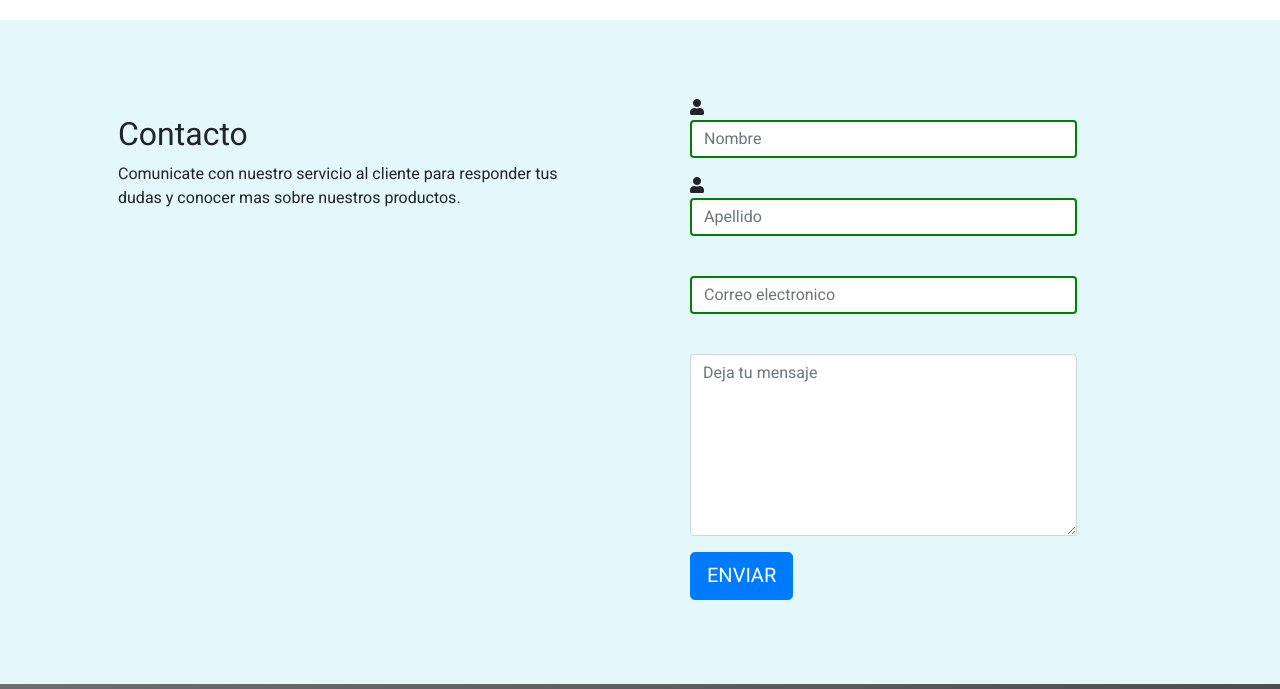
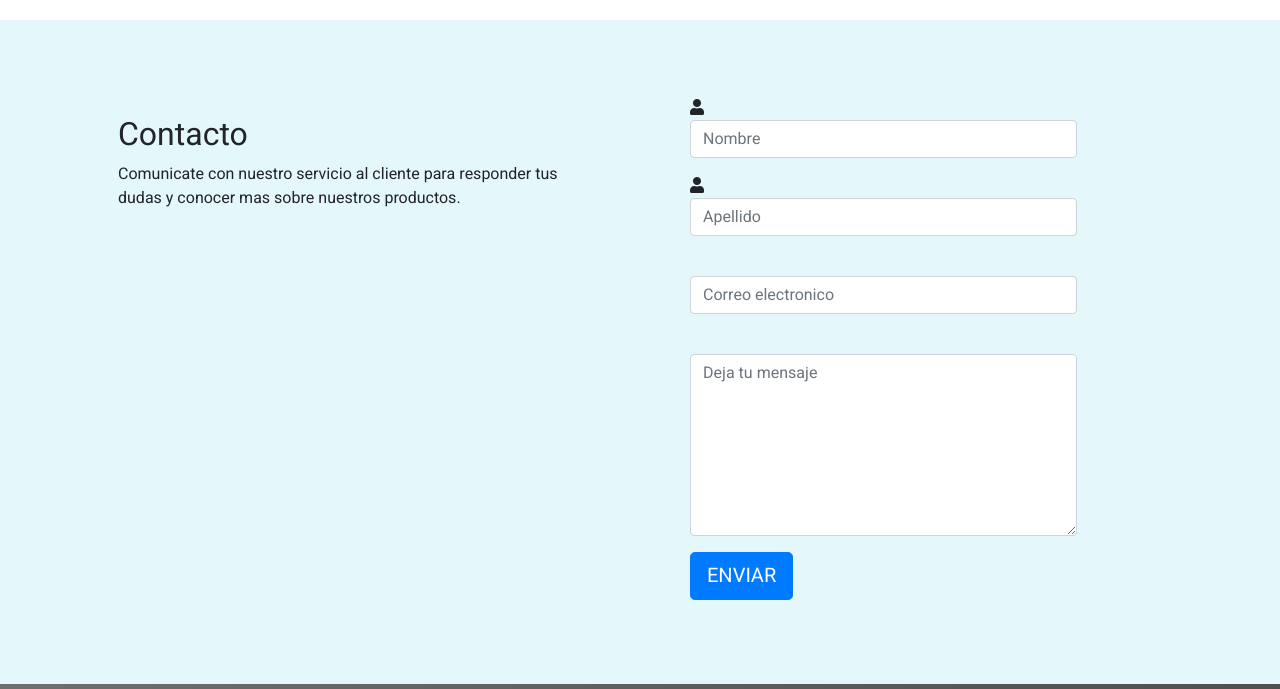
Before and after one commit to nicolasgomez2093/Tesla-Argentina-Web, a plain HTML site: page index.html in a window 1280 px wide. Shown: the part 1860-2549 px from the top of the page. Drawn offline with nearby package versions, Linux system fonts and the light colour scheme.

Commit message:
Update Tesla.css

```diff
--- a/Tesla.css
+++ b/Tesla.css
@@ -83,9 +83,9 @@
 textarea:hover {
     border: solid 1px blue;
 }
-input:valid {
+/*input:valid {
     border: solid 2px green;
-}
+}*/
 input:invalid {
     border: solid 2px red;
 }
```
